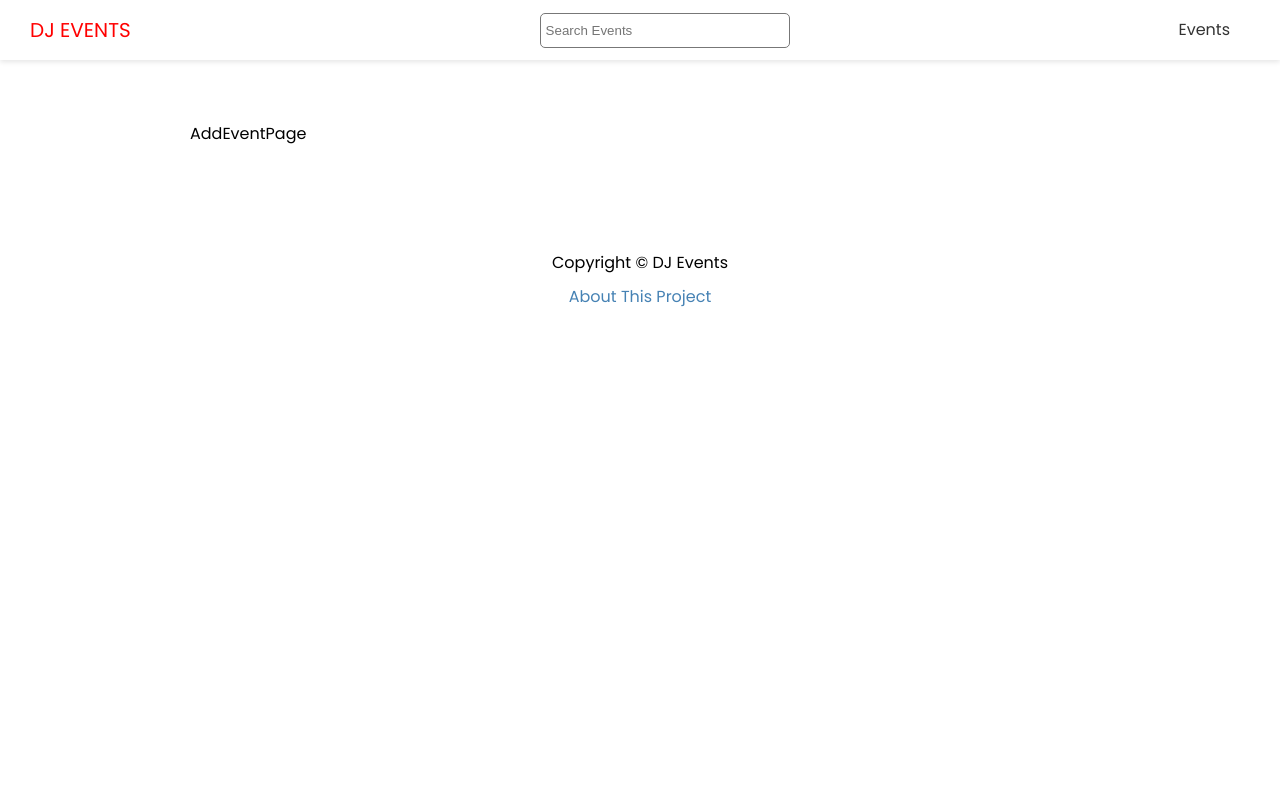
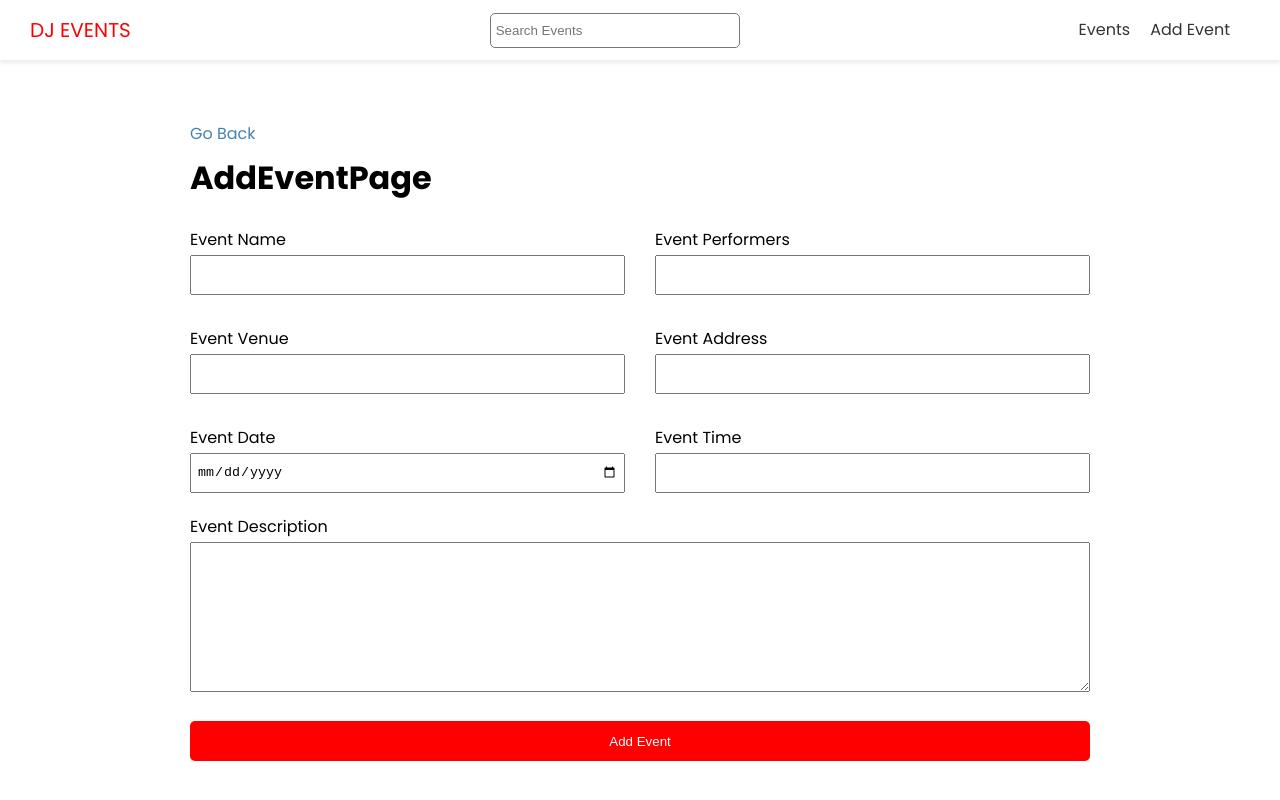
Before and after one commit to joperafe/NextJs-Dev-to-Deployment, a Next.js app in the folder dj-events-frontend/: page /events/add in a window 1280 px wide. Shown: the top 800 px of the page. Built offline with nearby package versions, Linux system fonts and the light colour scheme.

Commit message:
[module 5-4] - Add event page

```diff
--- a/dj-events-frontend/components/Header.js
+++ b/dj-events-frontend/components/Header.js
@@ -18,6 +18,11 @@ function Header() {
               <a>Events</a>
             </Link>
           </li>
+          <li>
+            <Link href="/events/add">
+              <a>Add Event</a>
+            </Link>
+          </li>
         </ul>
       </nav>
     </header>
--- a/dj-events-frontend/pages/events/add.js
+++ b/dj-events-frontend/pages/events/add.js
@@ -1,5 +1,82 @@
+import Link from "next/link";
+import { useState } from "react";
 import Layout from "../../components/Layout";
+import styles from "@/styles/Form.module.css";
+import { useRouter } from "next/router";
 
 export default function AddEventPage() {
-  return <Layout title="Add New Event">AddEventPage</Layout>;
+  const [values, setValues] = useState({
+    name: "",
+    performers: "",
+    venue: "",
+    address: "",
+    date: "",
+    time: "",
+    description: "",
+  });
+
+  const router = useRouter();
+
+  const handleSubmit = (e) => {
+    e.preventDefault();
+    console.log(values);
+  };
+
+  const handleInputChange = (e) => {
+    const { name, value } = e.target;
+
+    setValues({ ...values, [name]: value });
+  };
+
+  return (
+    <Layout title="Add New Event">
+      <Link href="/events">Go Back</Link>
+      <h1>AddEventPage</h1>
+      <form onSubmit={handleSubmit} className={styles.form}>
+        <div className={styles.grid}>
+          <div>
+            <label htmlFor="name">Event Name</label>
+            <input type="text" name="name" id="name" value={values.name} onChange={handleInputChange} />
+          </div>
+          <div>
+            <label htmlFor="performers">Event Performers</label>
+            <input
+              type="text"
+              name="performers"
+              id="performers"
+              value={values.performers}
+              onChange={handleInputChange}
+            />
+          </div>
+          <div>
+            <label htmlFor="venue">Event Venue</label>
+            <input type="text" name="venue" id="venue" value={values.venue} onChange={handleInputChange} />
+          </div>
+          <div>
+            <label htmlFor="address">Event Address</label>
+            <input type="text" name="address" id="address" value={values.address} onChange={handleInputChange} />
+          </div>
+          <div>
+            <label htmlFor="date">Event Date</label>
+            <input type="date" name="date" id="date" value={values.date} onChange={handleInputChange} />
+          </div>
+          <div>
+            <label htmlFor="time">Event Time</label>
+            <input type="text" name="time" id="time" value={values.time} onChange={handleInputChange} />
+          </div>
+        </div>
+        <div>
+          <label htmlFor="description">Event Description</label>
+          <textarea
+            type="text"
+            name="description"
+            id="description"
+            value={values.description}
+            onChange={handleInputChange}
+          />
+        </div>
+        <input type="submit" value="Add Event" className="btn" />
+      </form>
+    </Layout>
+  );
 }
--- /dev/null
+++ b/dj-events-frontend/styles/Form.module.css
@@ -0,0 +1,39 @@
+.form label {
+  display: block;
+}
+
+.form input {
+  width: 100%;
+  height: 40px;
+  padding: 5px;
+}
+
+.form textarea {
+  width: 100%;
+  height: 150px;
+}
+
+.form input[type="submit"] {
+  display: block;
+  width: 100%;
+  margin: 20px 0 30px;
+}
+
+.form .file {
+  border: 1px #ccc solid;
+  background-color: #f4f4f4;
+  padding: 10px;
+}
+
+.grid {
+  display: grid;
+  grid-template-columns: 1fr 1fr;
+  gap: 30px;
+  margin-bottom: 20px;
+}
+
+@media (max-width: 600px) {
+  .grid {
+    grid-template-columns: 1fr;
+  }
+}
```
